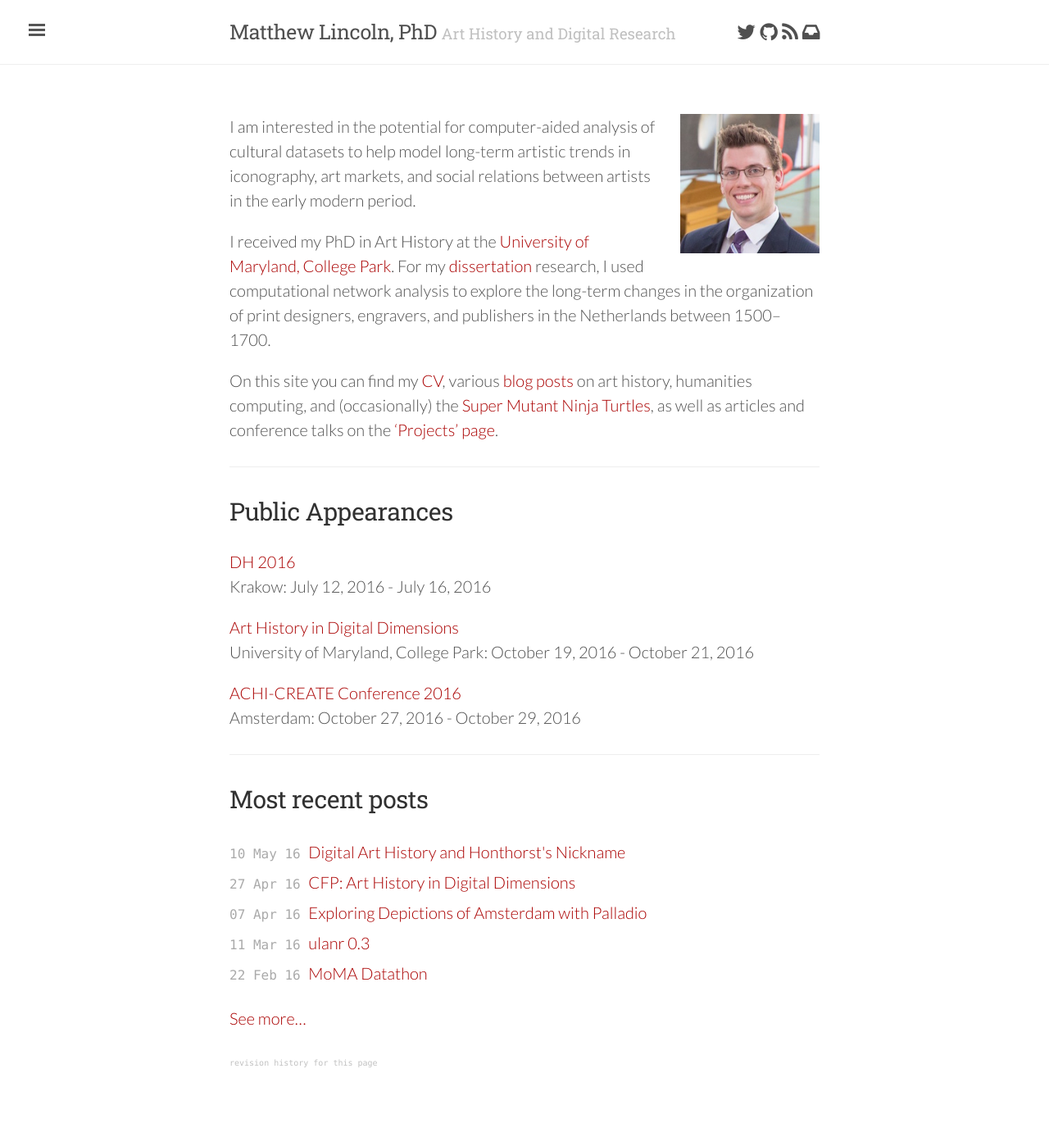
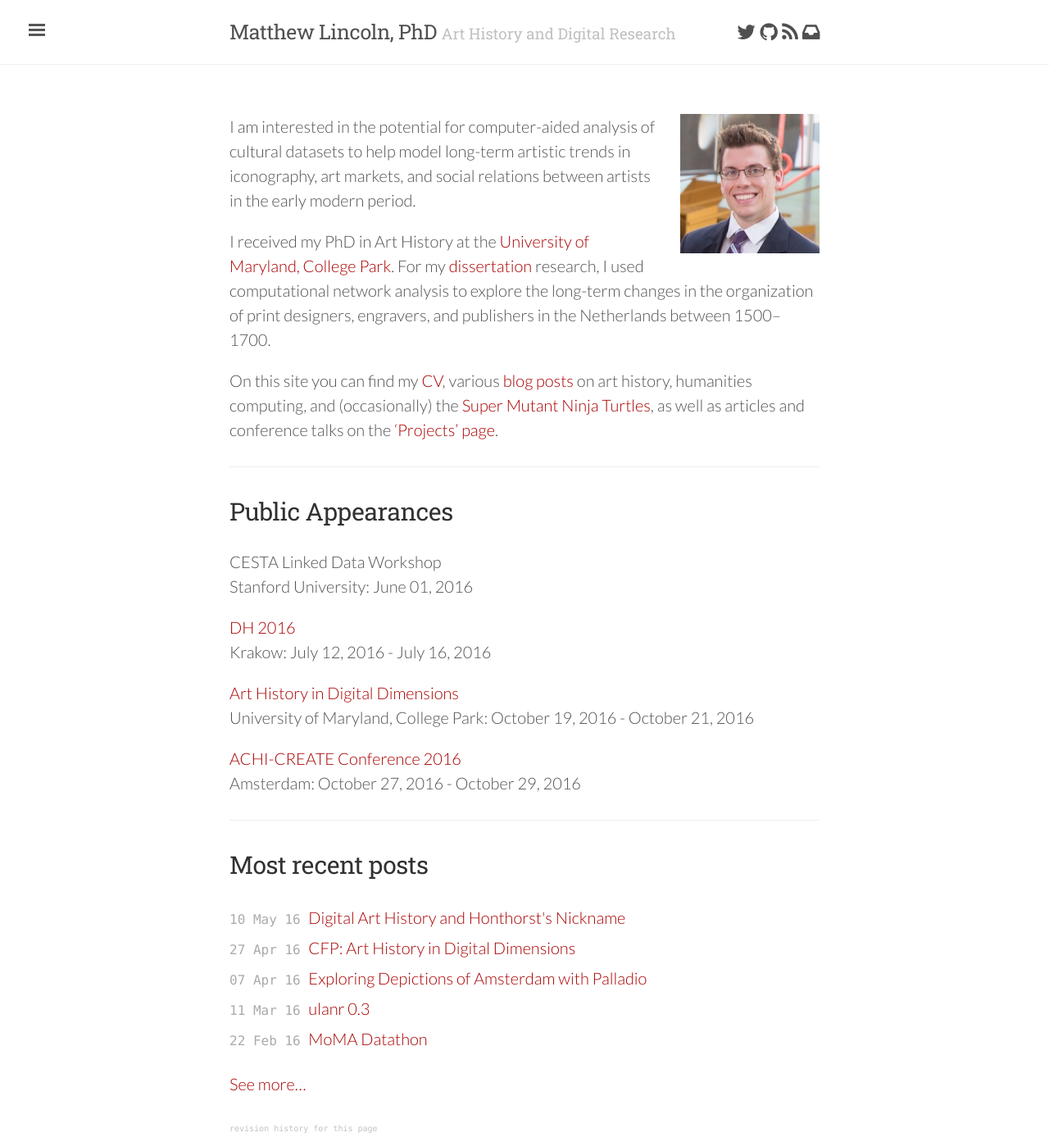
Before and after one commit to mdlincoln/mdlincoln.github.io, a Jekyll site: the page built from index.md, in a window 1280 px wide. Shown: the whole page at 82% size. Built offline with Jekyll 4.4.1, drawn with Linux system fonts in a browser that asks for light colours; nearby versions of some CDN libraries; before the commit the page ends 1307 px from its top, so only the background shows below that.

Commit message:
CESTA workshop

```diff
--- a/_data/travel.yaml
+++ b/_data/travel.yaml
@@ -13,3 +13,6 @@
   url: http://dah-dimensions.org/
   datestart: 2016-10-19 00:00:00 -0500
   dateend: 2016-10-21  00:00:00 -0500
+- venue: CESTA Linked Data Workshop
+  location: Stanford University
+  datestart: 2016-06-01 00:00:00 -0500
```
